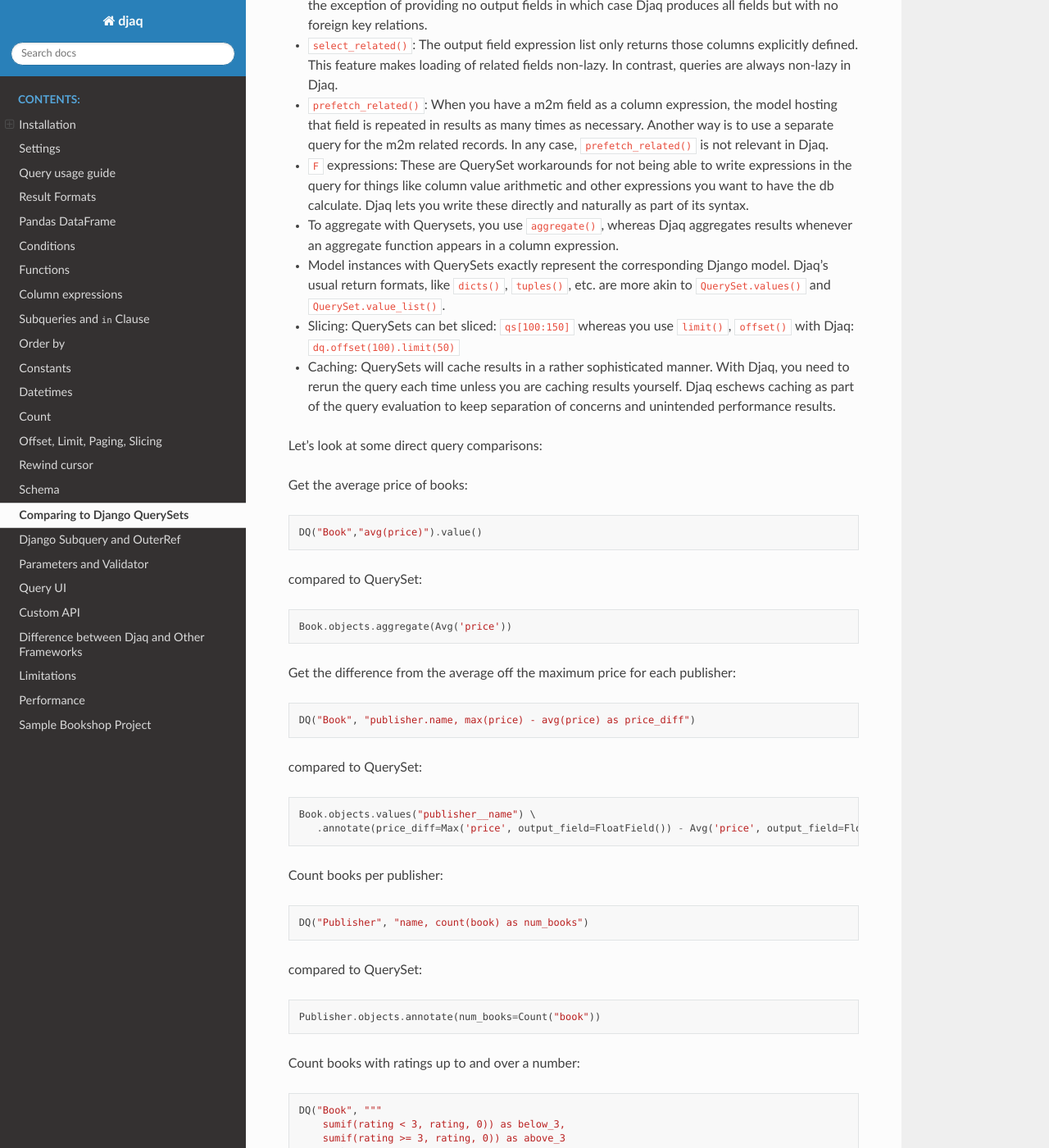
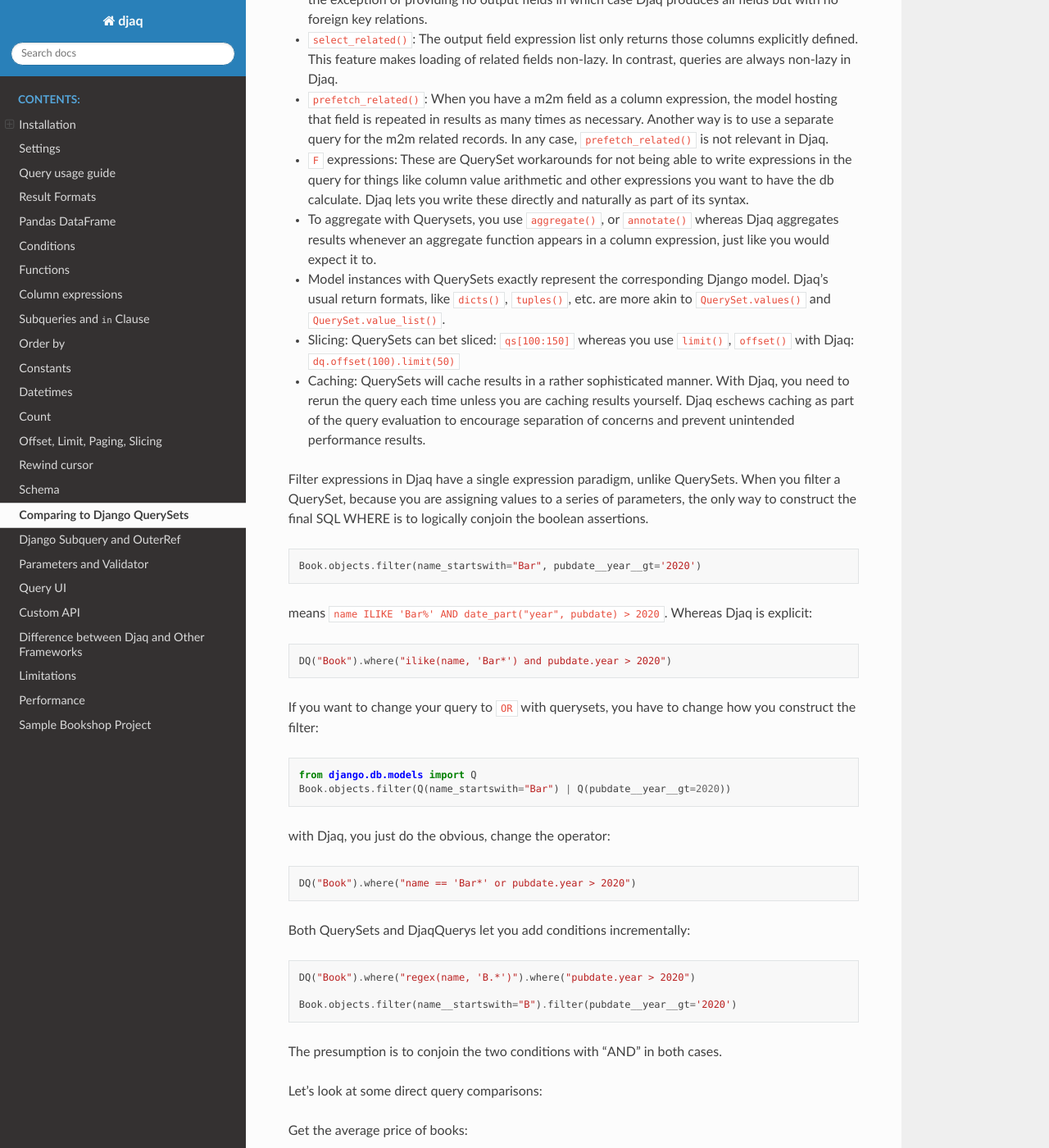
Before and after one commit to paul-wolf/djaq, a Sphinx documentation site: the page built from docs/querysets.rst, in a window 1280 px wide and 1400 px high, scrolled down 729 px. Shown: the whole window at 82% size. Built offline with Sphinx 7.4.7 and the Read the Docs theme 2.0.0, drawn with Linux system fonts in a browser that asks for light colours; some of the changed text lies outside the part shown.

```diff
--- a/djaq/__init__.py
+++ b/djaq/__init__.py
@@ -1,4 +1,4 @@
-__version__ = "0.3.0"
+__version__ = "1.0.0"
 __author__ = "Paul Wolf"
 __license__ = "MIT"
 
--- a/docs/querysets.rst
+++ b/docs/querysets.rst
@@ -4,8 +4,9 @@ Comparing to Django QuerySets
 Djaq can be used in theory as a total replacement for `Django QuerySets
 <https://docs.djangoproject.com/en/3.1/ref/models/querysets/>`_
 
+
 Djaq has some important advantages over QuerySets. You will probably find Djaq
-  queries easier to write and understand.
+queries easier to write and understand.
 
 Djaq queries are easier to understand because they don't make you jump around
 mentally parsing the difference between ``_`` and ``__`` and there are far fewer
@@ -48,9 +49,9 @@ point-by-point comparison with Djaq:
    Djaq lets you write these directly and naturally as part of its
    syntax.
 
--  To aggregate with Querysets, you use ``aggregate()``, whereas Djaq
+-  To aggregate with Querysets, you use ``aggregate()``, or ``annotate()`` whereas Djaq
    aggregates results whenever an aggregate function appears
-   in a column expression.
+   in a column expression, just like you would expect it to.
 
 -  Model instances with QuerySets exactly represent the corresponding Django
    model. Djaq’s usual return formats, like ``dicts()``, ``tuples()``, etc. are
@@ -61,8 +62,46 @@ point-by-point comparison with Djaq:
 
 - Caching: QuerySets will cache results in a rather sophisticated manner. With
   Djaq, you need to rerun the query each time unless you are caching results
-  yourself. Djaq eschews caching as part of the query evaluation to keep
-  separation of concerns and unintended performance results.
+  yourself. Djaq eschews caching as part of the query evaluation to encourage
+  separation of concerns and prevent unintended performance results.
+
+Filter expressions in Djaq have a single expression paradigm, unlike QuerySets.
+When you filter a QuerySet, because you are assigning values to a series of
+parameters, the only way to construct the final SQL WHERE is to logically
+conjoin the boolean assertions.
+
+.. code:: python
+
+   Book.objects.filter(name_startswith="Bar", pubdate__year__gt='2020')
+
+means ``name ILIKE 'Bar%' AND date_part("year", pubdate) > 2020``. Whereas Djaq is explicit:
+
+.. code:: python
+
+   DQ("Book").where("ilike(name, 'Bar*') and pubdate.year > 2020")
+
+If you want to change your query to ``OR`` with querysets, you have to change how you construct the filter:
+
+.. code:: python
+
+   from django.db.models import Q
+   Book.objects.filter(Q(name_startswith="Bar") | Q(pubdate__year__gt=2020))
+
+with Djaq, you just do the obvious, change the operator:
+
+.. code:: python
+
+   DQ("Book").where("name == 'Bar*' or pubdate.year > 2020")
+
+Both QuerySets and DjaqQuerys let you add conditions incrementally:
+
+.. code:: python
+
+   DQ("Book").where("regex(name, 'B.*')").where("pubdate.year > 2020")
+
+   Book.objects.filter(name__startswith="B").filter(pubdate__year__gt='2020')
+
+The presumption is to conjoin the two conditions with "AND" in both cases.
 
 Let’s look at some direct query comparisons:
 
@@ -88,6 +127,7 @@ compared to QuerySet:
 
 .. code:: python
 
+   from django.db.models import Avg, Max, FloatField
    Book.objects.values("publisher__name") \
       .annotate(price_diff=Max('price', output_field=FloatField()) - Avg('price', output_field=FloatField()))
 
--- a/setup.py
+++ b/setup.py
@@ -44,10 +44,10 @@ setup(
         "Intended Audience :: Developers",
         "License :: OSI Approved :: MIT License",
         "Programming Language :: Python",
-        "Programming Language :: Python :: 3.6",
         "Programming Language :: Python :: 3.7",
         "Programming Language :: Python :: 3.8",
         "Programming Language :: Python :: 3.9",
+        "Programming Language :: Python :: 3.10",
         "Framework :: Django",
         "Topic :: Software Development :: Libraries :: Python Modules",
     ],
```
Also changed, not shown: docs/conditions.rst (+7 -2 lines), docs/query_usage.rst (+7 -1 lines), docs/constants.rst (line endings or trailing spaces), 3 other files.
